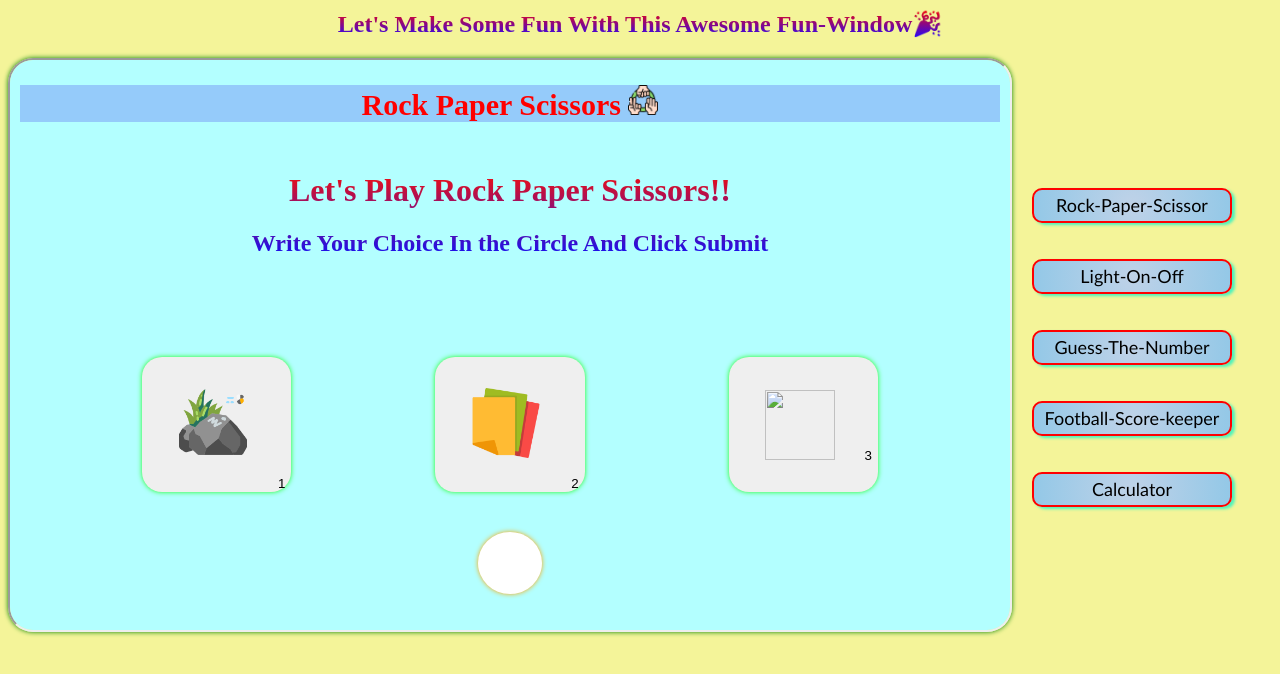
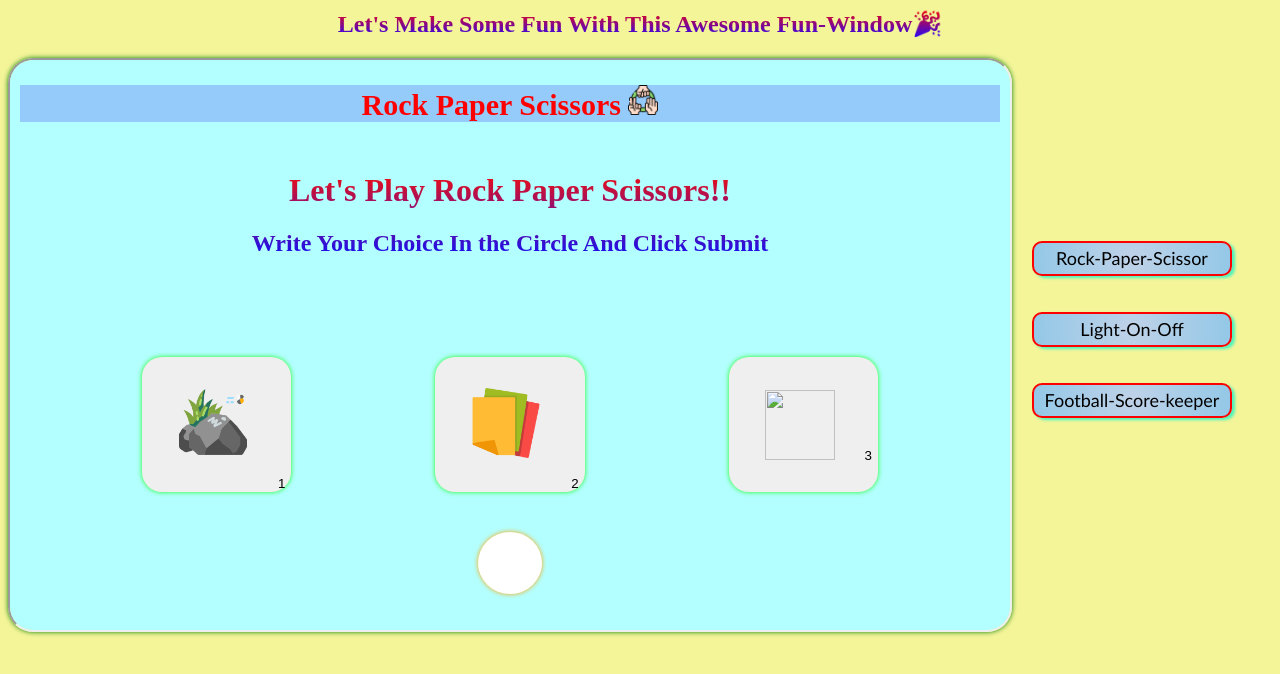
Before and after one commit to AmitDorle/Fun-Window, a plain HTML site: page index.html in a window 1280 px wide. Shown: the part 96-770 px from the top of the page. Drawn offline with Linux system fonts and the light colour scheme.

```diff
--- a/index.html
+++ b/index.html
@@ -18,16 +18,14 @@
             </iframe>
         </div>
         <div class="col-lg-3 btn-container">
+
             <a href="rpsindex.html" target="iframe">
                 <button class="btn">Rock-Paper-Scissor</button></a><br><br>
             <a href="looindex.html" target="iframe"><button
                     class="btn">Light-On-Off</button></a><br><br>
-            <a href="guessindex.html" target="iframe"><button
-                    class="btn">Guess-The-Number</button></a><br><br>
             <a href="fskindex.html" target="iframe"><button
                     class="btn">Football-Score-keeper</button></a><br><br>
-            <a href="calciindex.html" target="iframe"><button
-                    class="btn">Calculator</button></a>
+
 
         </div>
     </div>
```
Also changed, not shown: img/Screenshot (143).png (added), 1 other file.
